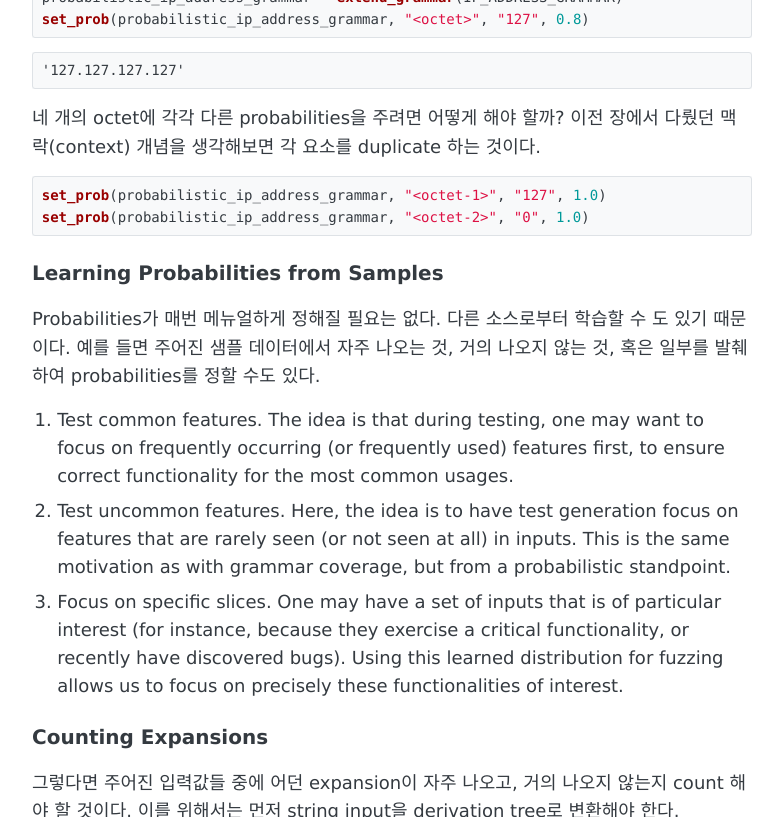
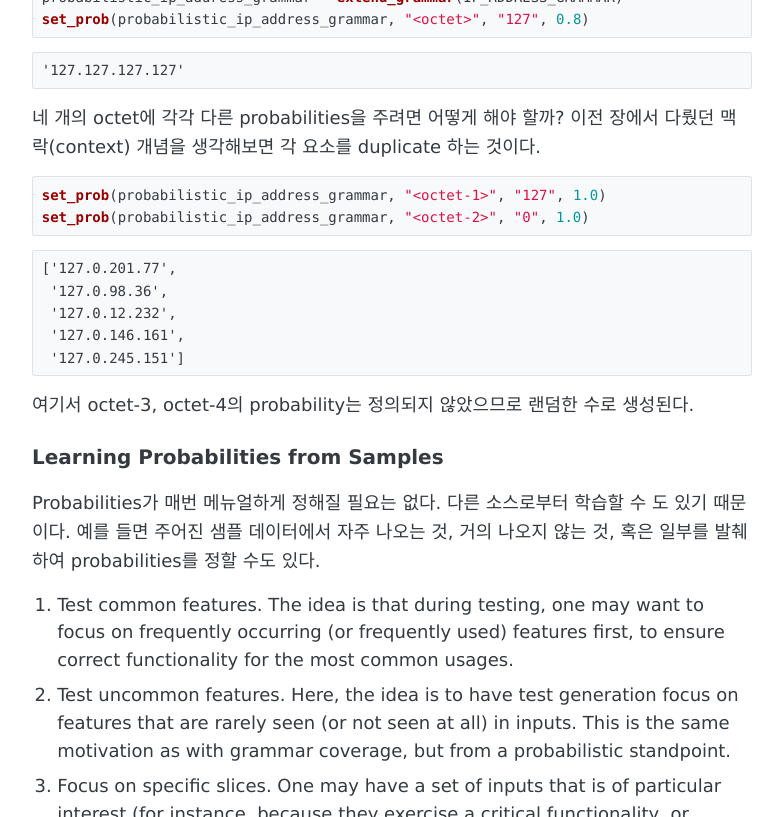
Before and after one commit to sihyungyou/sihyungyou.github.io, a Jekyll site: the page built from _posts/2019-07-31-fuzzingbook-ch3-5.md, in a window 1280 px wide and 900 px high, scrolled down 4551 px, cut to the strip 0-817 px from the top of the window. Shown: the whole strip, without its empty margins (248-1031 px from the left). Built offline with Jekyll 4.4.1, drawn with Linux system fonts in a browser that asks for light colours.

Commit message:
fixed typo

```diff
--- a/_posts/2019-07-31-fuzzingbook-ch3-5.md
+++ b/_posts/2019-07-31-fuzzingbook-ch3-5.md
@@ -160,6 +160,14 @@ set_prob(probabilistic_ip_address_grammar, "<octet>", "127", 0.8)
 set_prob(probabilistic_ip_address_grammar, "<octet-1>", "127", 1.0)
 set_prob(probabilistic_ip_address_grammar, "<octet-2>", "0", 1.0)
 ~~~
+~~~
+['127.0.201.77',
+ '127.0.98.36',
+ '127.0.12.232',
+ '127.0.146.161',
+ '127.0.245.151']
+ ~~~
+여기서 octet-3, octet-4의 probability는 정의되지 않았으므로 랜덤한 수로 생성된다.
 
 ### Learning Probabilities from Samples
 Probabilities가 매번 메뉴얼하게 정해질 필요는 없다. 다른 소스로부터 학습할 수 도 있기 때문이다. 예를 들면 주어진 샘플 데이터에서 자주 나오는 것, 거의 나오지 않는 것, 혹은 일부를 발췌하여 probabilities를 정할 수도 있다.
```
